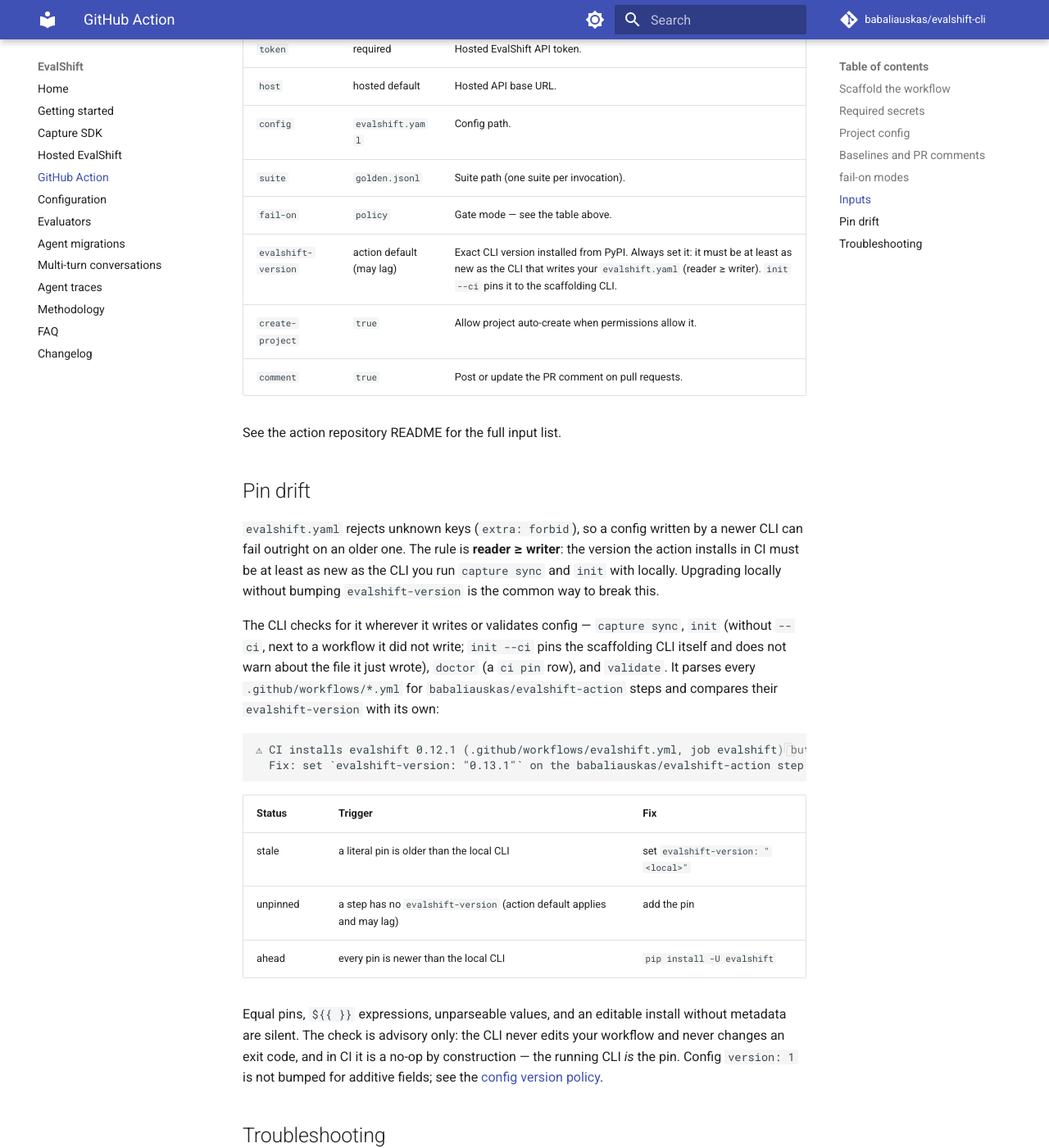
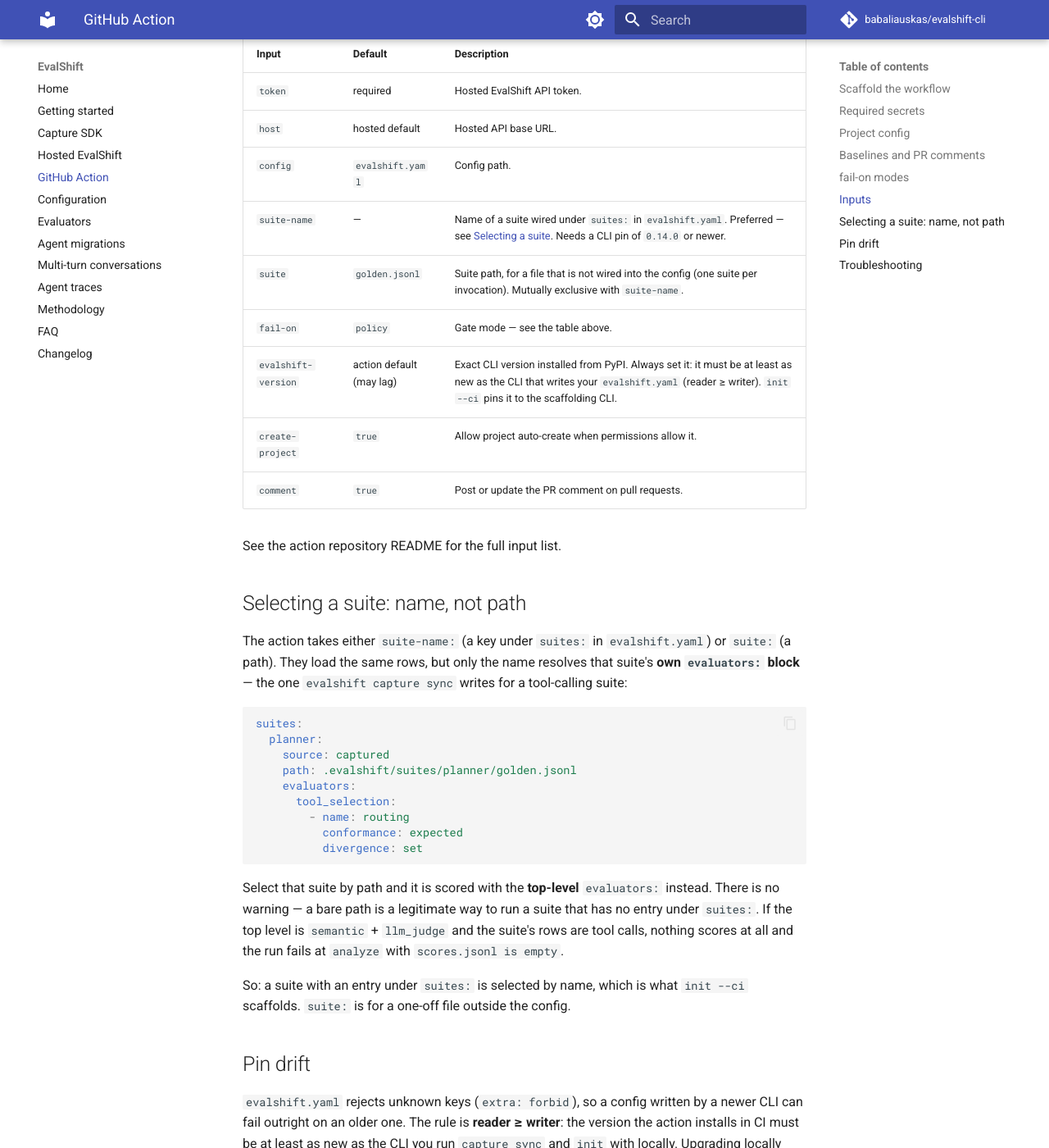
Before and after one commit to babaliauskas/evalshift-cli, an MkDocs documentation site: the page built from docs/github-action.md, in a window 1280 px wide and 1400 px high, scrolled down 3109 px. Shown: the whole window at 82% size. Built offline with MkDocs 1.6.1 and Material for MkDocs 9.7.7, drawn with Linux system fonts in a browser that asks for light colours; comment, search, counter and statistics services are not loaded; some of the changed text lies outside the part shown.

Commit message:
fix(init): scaffold CI with `suite-name`, not a suite path
`evalshift init --ci` wrote `suite: .evalshift/suites/<name>/golden.jsonl`
into the eval job. That path loads the same rows but resolves no suite
*name*, so `evaluators_for(None)` fell back to the top-level `evaluators:`
and the suite's own block under `suites:` -- the tool evaluators
`capture sync` writes for a tool-calling suite -- never loaded.

On a capture-first project whose top level is semantic + llm_judge, that
scored no rows at all: CI failed at `analyze` with `scores.jsonl is empty`,
naming nothing that pointed at the selection as the cause.

The matrix already carries directory names, which are the `suites:` keys
`capture sync` writes, so the eval step now selects `suite-name:
${{ matrix.suite }}`.

Regenerate an existing workflow with `evalshift init --ci --force`, or change
the input by hand; the step needs babaliauskas/evalshift-action at a release
that offers `suite-name` and an `evalshift-version` pin of 0.14.0 or newer.

Co-Authored-By: Claude Opus 5 (1M context) <noreply@anthropic.com>
Claude-Session: https://claude.ai/code/session_01NRECWGnWJ9nEmocYb1QyWp

````diff
--- a/docs/github-action.md
+++ b/docs/github-action.md
@@ -21,7 +21,10 @@ checklist) with three jobs:
   sync` is evaluated on the next run with no workflow edit; a project with no
   suites yet skips green with a notice instead of failing.
 - **`eval <suite>`** — a matrix job per discovered suite (the action
-  evaluates one suite per invocation). Runs `fail-on: policy`, so the verdict
+  evaluates one suite per invocation), selected with `suite-name:` — the key
+  the suite is wired under in `evalshift.yaml`, not its path, so the suite's
+  own evaluator block travels with it (see [Selecting a
+  suite](#selecting-a-suite-name-not-path)). Runs `fail-on: policy`, so the verdict
   is the hosted re-score against the `migration_policy` block in
   `evalshift.yaml`. `evalshift-version` is pinned to the CLI that scaffolded
   the project: the CLI that *reads* the config in CI must be at least as new
@@ -127,13 +130,42 @@ Common inputs:
 | `token` | required | Hosted EvalShift API token. |
 | `host` | hosted default | Hosted API base URL. |
 | `config` | `evalshift.yaml` | Config path. |
-| `suite` | `golden.jsonl` | Suite path (one suite per invocation). |
+| `suite-name` | — | Name of a suite wired under `suites:` in `evalshift.yaml`. Preferred — see [Selecting a suite](#selecting-a-suite-name-not-path). Needs a CLI pin of `0.14.0` or newer. |
+| `suite` | `golden.jsonl` | Suite path, for a file that is not wired into the config (one suite per invocation). Mutually exclusive with `suite-name`. |
 | `fail-on` | `policy` | Gate mode — see the table above. |
 | `evalshift-version` | action default (may lag) | Exact CLI version installed from PyPI. Always set it: it must be at least as new as the CLI that writes your `evalshift.yaml` (reader ≥ writer). `init --ci` pins it to the scaffolding CLI. |
 | `create-project` | `true` | Allow project auto-create when permissions allow it. |
 | `comment` | `true` | Post or update the PR comment on pull requests. |
 
 See the action repository README for the full input list.
+
+## Selecting a suite: name, not path
+
+The action takes either `suite-name:` (a key under `suites:` in
+`evalshift.yaml`) or `suite:` (a path). They load the same rows, but only the
+name resolves that suite's **own `evaluators:` block** — the one `evalshift
+capture sync` writes for a tool-calling suite:
+
+```yaml
+suites:
+  planner:
+    source: captured
+    path: .evalshift/suites/planner/golden.jsonl
+    evaluators:
+      tool_selection:
+        - name: routing
+          conformance: expected
+          divergence: set
+```
+
+Select that suite by path and it is scored with the **top-level** `evaluators:`
+instead. There is no warning — a bare path is a legitimate way to run a suite
+that has no entry under `suites:`. If the top level is `semantic` + `llm_judge`
+and the suite's rows are tool calls, nothing scores at all and the run fails at
+`analyze` with `scores.jsonl is empty`.
+
+So: a suite with an entry under `suites:` is selected by name, which is what
+`init --ci` scaffolds. `suite:` is for a one-off file outside the config.
 
 ## Pin drift
 
````
Also changed, not shown: CHANGELOG.md (+13 -0 lines), DOCS.md (+8 -2 lines), llms-full.txt (+13 -3 lines), 2 other files.
